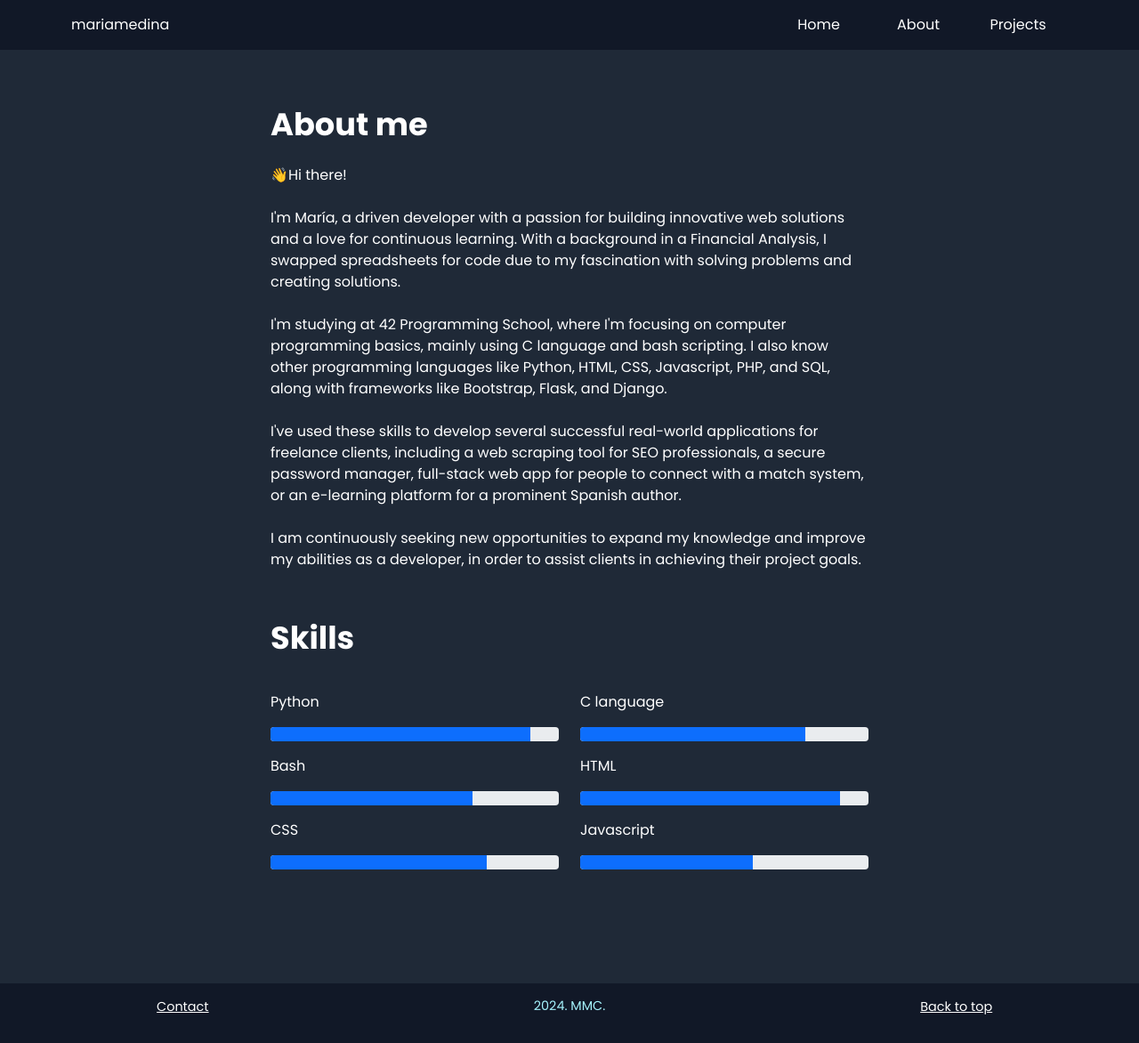
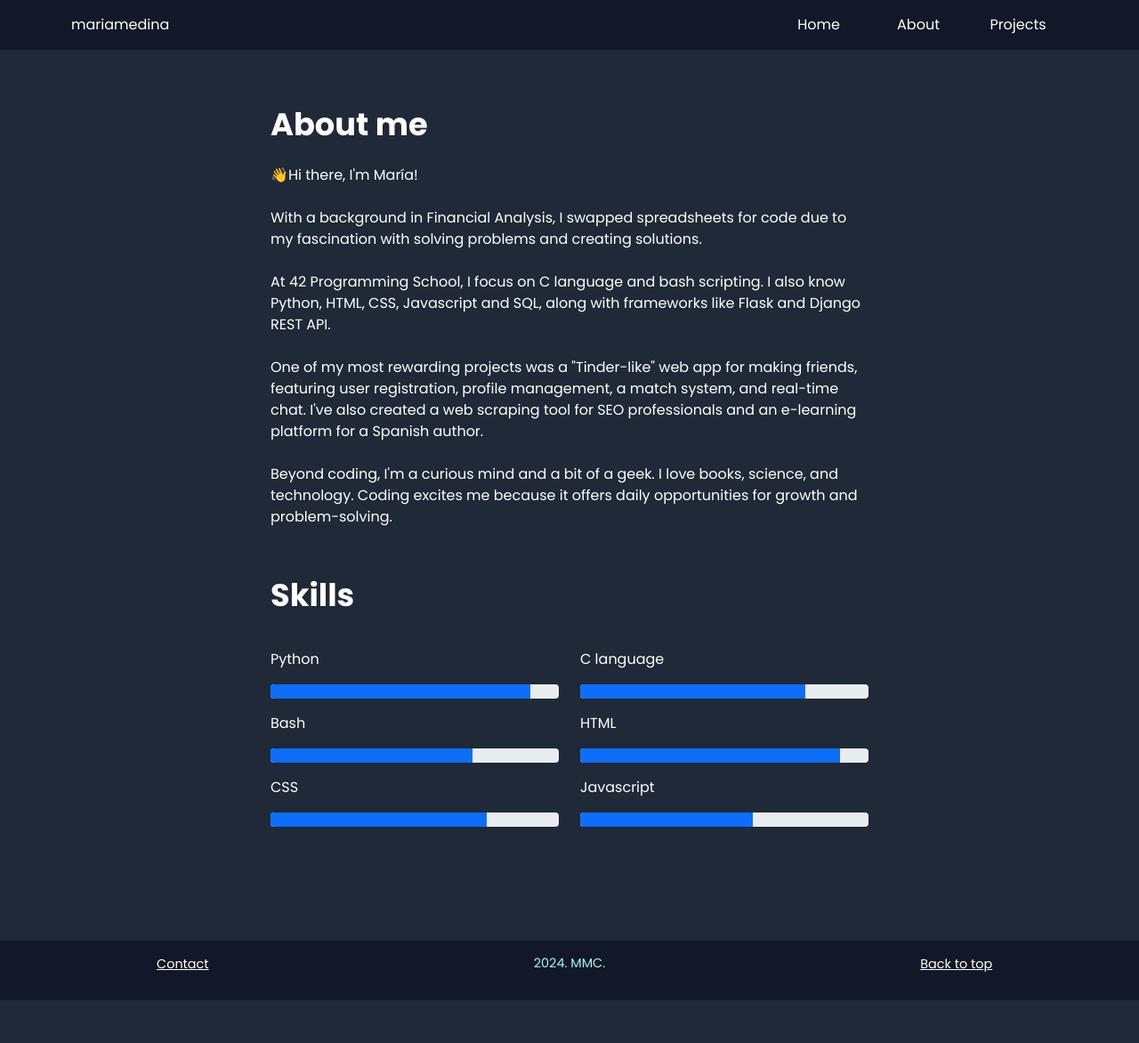
Before and after one commit to medinamaria90/My-Site, a Flask app: page /about in a window 1280 px wide. Shown: the whole page at 89% size. After the commit the page ends 1124 px from the top, so only its background shows below. Run offline with Flask 3, Linux system fonts and the light colour scheme; some libraries are stand-ins or nearby versions.

Commit message:
changes aboutme

```diff
--- a/templates/about.html
+++ b/templates/about.html
@@ -19,15 +19,15 @@
         <h1 class="section_title">About me</h1>
         <p>
             <br>
-                👋Hi there! <br><br>
+                👋Hi there, I'm María!<br><br>
 
-                I'm María, a driven developer with a passion for building innovative web solutions and a love for continuous learning. With a background in a Financial Analysis, I swapped spreadsheets for code due to my fascination with solving problems and creating solutions.
+                With a background in Financial Analysis, I swapped spreadsheets for code due to my fascination with solving problems and creating solutions.
                 <br><br>
-                I'm studying at 42 Programming School, where I'm focusing on computer programming basics, mainly using C language and bash scripting. I also know other programming languages like Python, HTML, CSS, Javascript, PHP, and SQL, along with frameworks like Bootstrap, Flask, and Django.
+                At 42 Programming School, I focus on C language and bash scripting. I also know Python, HTML, CSS, Javascript and SQL, along with frameworks like Flask and Django REST API.
                 <br><br>
-                I've used these skills to develop several successful real-world applications for freelance clients, including a web scraping tool for SEO professionals, a secure password manager, full-stack web app for people to connect with a match system, or an e-learning platform for a prominent Spanish author.
+                One of my most rewarding projects was a "Tinder-like" web app for making friends, featuring user registration, profile management, a match system, and real-time chat. I've also created a web scraping tool for SEO professionals and an e-learning platform for a Spanish author.
                 <br><br>
-                I am continuously seeking new opportunities to expand my knowledge and improve my abilities as a developer, in order to assist clients in achieving their project goals.
+                Beyond coding, I'm a curious mind and a bit of a geek. I love books, science, and technology. Coding excites me because it offers daily opportunities for growth and problem-solving.
         </p>
     </div>
     <div class="container about_container mt-5 pt-3"></div>
```
Also changed, not shown: 1 other file.
